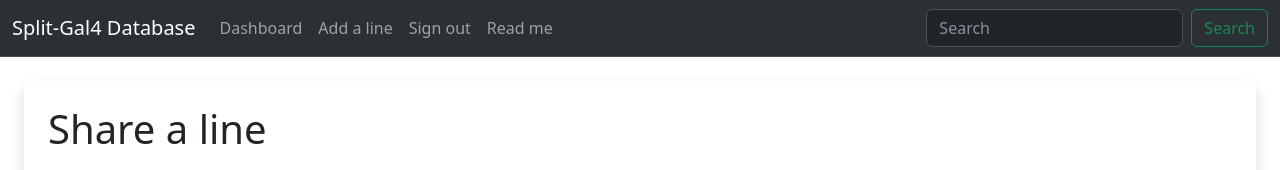
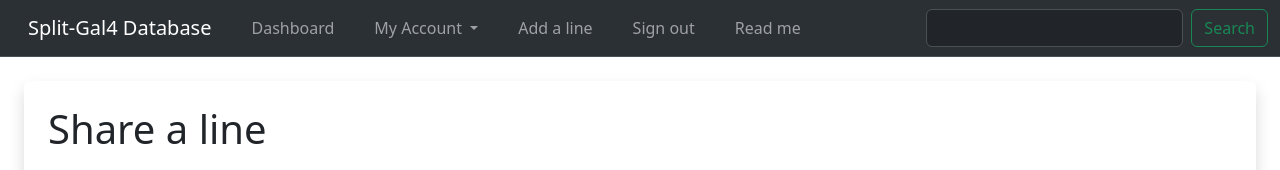
Before and after one commit to chenyenchung/splitgal4.org, a Django app: page /add_line in a window 1280 px wide. Shown: the top 170 px of the page. Run offline with Django 4.2, Linux system fonts and the light colour scheme; the visitor is signed in with stand-in values (Sample User, id 1); parts of the project's set-up code (start-up, migrations or seed data) failed here and were passed over.

Commit message:
Allow user to update the lines they upload

```diff
--- a/splitgal4_lines/templates/navbar.html
+++ b/splitgal4_lines/templates/navbar.html
@@ -1,57 +1,93 @@
 <nav class="navbar navbar-expand-lg bg-body-tertiary bg-dark border-bottom border-bottom-dark" data-bs-theme="dark">
   <div class="container-fluid">
-    <a class="navbar-brand" href="{% url 'home' %}">Split-Gal4 Database</a>
+    <a class="navbar-brand" href="{% url 'home' %}">
+      <div class="ms-2"><i class="fa-solid fa-dna pe-2"></i>Split-Gal4 Database</div>
+    </a>
     <button class="navbar-toggler" type="button" data-bs-toggle="collapse" data-bs-target="#navbarSupportedContent" aria-controls="navbarSupportedContent" aria-expanded="false" aria-label="Toggle navigation">
       <span class="navbar-toggler-icon"></span>
     </button>
     <div class="collapse navbar-collapse" id="navbarSupportedContent">
       <ul class="navbar-nav me-auto mb-2 mb-lg-0">
         {% if user.is_superuser %}
-        <li class="nav-item">
-          <a class="nav-link" aria-current="page" href="/admin">Dashboard</a>
+        <li class="nav-item mx-2">
+          <a class="nav-link" aria-current="page" href="/admin">
+            <i class="fa-solid fa-gauge-high pe-2"></i> Dashboard
+          </a>
         </li>
         {% endif %}
         {% if user.is_authenticated %}
+        <li class="nav-item dropdown mx-2">
+          <a class="nav-link dropdown-toggle" href="#" role="button" data-bs-toggle="dropdown" aria-expanded="false">
+            <i class="fa-solid fa-file-pen pe-2"></i> My Account
+          </a>
+          <ul class="dropdown-menu">
+            <li>
+              <a class="dropdown-item" href="{% url 'contributions' user.username %}">
+                <i class="fa-solid fa-file-pen pe-2"></i> My Lines
+              </a>
+            </li>
+            <li>
+              <a class="dropdown-item" aria-current="page" href="{% url 'upload' %}">
+                Batch upload
+              </a>
+            </li>
+          </ul>
+        </li>
+
           {% if user.verified %}
-          <li class="nav-item dropdown">
+          <li class="nav-item dropdown mx-2">
             <a class="nav-link dropdown-toggle" href="#" role="button" data-bs-toggle="dropdown" aria-expanded="false">
-              Upload
+              <i class="fa-solid fa-cloud-arrow-up pe-2"></i> Upload
             </a>
             <ul class="dropdown-menu">
               <li>
-                <a class="dropdown-item" href="{% url 'add_line' %}">Add a line</a>
+                <a class="dropdown-item" href="{% url 'add_line' %}">
+                  <i class="fa-solid fa-clipboard-question pe-2"></i> Add a line
+                </a>
               </li>
-
               <li>
                 <a class="dropdown-item" aria-current="page" href="{% url 'upload' %}">
-                  Batch upload
+                  <i class="fa-solid fa-file-import pe-2"></i> Batch upload
                 </a>
               </li>
-
             </ul>
           </li>
           {% else %}
-          <li class="nav-item">
-            <a class="nav-link" aria-current="page" href="{% url 'add_line' %}">Add a line</a>
+          <li class="nav-item mx-2">
+            <a class="nav-link" aria-current="page" href="{% url 'add_line' %}">
+              <i class="fa-solid fa-clipboard-question pe-2"></i> Add a line
+            </a>
           </li>
           {% endif %}
-        <li class="nav-item">
-          <a class="nav-link" aria-current="page" href="{% url 'logout' %}">Sign out</a>
+        <li class="nav-item mx-2">
+          <a class="nav-link" aria-current="page" href="{% url 'logout' %}">
+            <i class="fa-solid fa-right-from-bracket pe-2"></i>Sign out
+          </a>
         </li>
         {% else %}
-        <li class="nav-item">
-          <a class="nav-link" aria-current="page" href="{% url 'add_line' %}">Add a line</a>
+        <li class="nav-item mx-2">
+          <a class="nav-link" aria-current="page" href="{% url 'add_line' %}">
+            <i class="fa-solid fa-clipboard-question pe-2"></i> Add a line
+          </a>
         </li>
-        <li class="nav-item">
-          <a class="nav-link" aria-current="page" href="{% url 'login' %}">Sign in/up</a>
+        <li class="nav-item mx-2">
+          <a class="nav-link" aria-current="page" href="{% url 'login' %}">
+            <i class="fa-solid fa-user-plus pe-2"></i> Sign in/up
+          </a>
         </li>
         {% endif %}
-        <li class="nav-item">
-          <a class="nav-link" aria-current="page" href="{% url 'readme' %}">Read me</a>
+        <li class="nav-item mx-2">
+          <a class="nav-link" aria-current="page" href="{% url 'readme' %}">
+            <i class="fa-solid fa-file-circle-question pe-2"></i> Read me
+          </a>
         </li>
       </ul>
+
       <form class="d-flex" role="search">
-        <input class="form-control me-2" name="search-keyword" type="search" placeholder="Search" aria-label="Search">
+        <span class="navbar-text me-2">
+          <i class="fa-solid fa-magnifying-glass"></i>
+        </span>
+        <input class="form-control me-2" name="search-keyword" type="search" placeholder="" aria-label="Search">
         <button class="btn btn-outline-success" type="submit">Search</button>
       </form>
     </div>
--- a/splitgal4_lines/urls.py
+++ b/splitgal4_lines/urls.py
@@ -6,5 +6,7 @@ urlpatterns = [
     path("", views.index, name="home"),
     path("readme", views.readme, name="readme"),
     path("privacy", views.privacy, name="privacy"),
-    path("show_detail/SG" + "<sg_id>", views.show_idv_line, name="details"),
+    path("show_detail/SG" + "<sg_id>", views.idv_line, name="details"),
+    path("contributions/<username>", views.user_page, name="contributions"),
+    path("update_line/SG" + "<sg_id>", views.update_line, name="update_line"),
 ]
--- a/splitgal4db/utils.py
+++ b/splitgal4db/utils.py
@@ -112,7 +112,7 @@ class upload_template:
 
     def get_field_index(self, query: str):
         if query in self.field_keys:
-            return(self.field_keys.index(query))
+            return self.field_keys.index(query)
         else:
             error_msg = ' is not a valid field in the template.'
             raise ValueError(query + error_msg)
```
Also changed, not shown: splitgal4_lines/templates/show_detail.html (+7 -0 lines), splitgal4_lines/templates/show_user.html (added, +69 -0 lines), splitgal4_lines/templates/update_line.html (added, +27 -0 lines), splitgal4_lines/views.py (+62 -6 lines).
